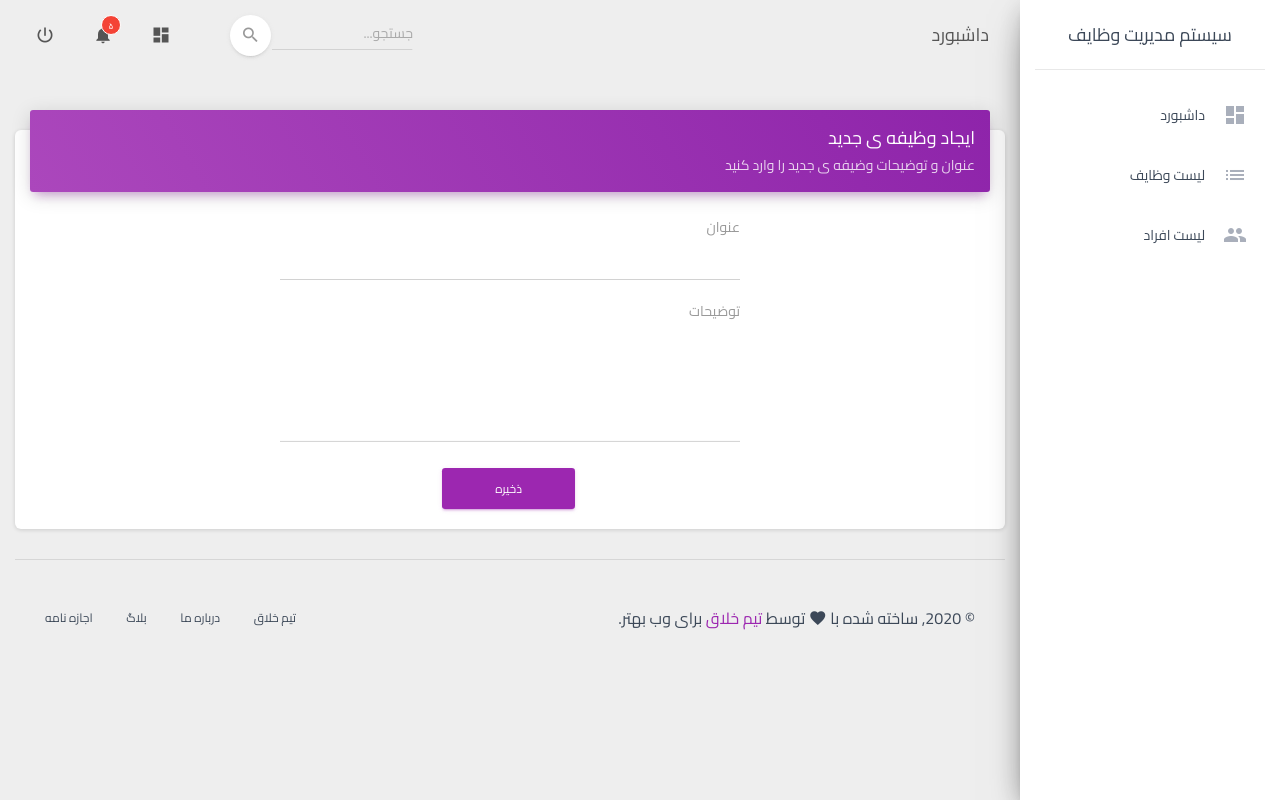
After one commit to ghorbani1999/django_tasks, a Django app: page /tasks/create in a window 1280 px wide. The commit adds this page. Run offline with Django 3.2, Linux system fonts and the light colour scheme; some libraries are stand-ins or nearby versions.

Commit message:
create task template and url

```diff
--- /dev/null
+++ b/app/templates/create_task.html
@@ -0,0 +1,40 @@
+{% extends "master.html" %}
+{% block content %}
+
+        <div class="card">
+            <div class="card-header card-header-primary">
+                <h4 class="card-title">ایجاد وظیفه ی جدید</h4>
+                <p class="card-category">عنوان و توضیحات وضیفه ی جدید را وارد کنید</p>
+            </div>
+            <div class="card-body">
+                <form>
+                    <div class="row justify-content-center">
+                        <div class="col-md-6">
+                            <div class="form-group">
+                                <label class="bmd-label-floating">عنوان</label>
+                                <input type="text" class="form-control">
+                            </div>
+                        </div>
+                    </div>
+                    <div class="row justify-content-center">
+                        <div class="col-md-6">
+                            <div class="form-group">
+
+                                <div class="form-group">
+                                    <label class="bmd-label-floating">توضیحات</label>
+                                    <textarea class="form-control" rows="5"></textarea>
+                                </div>
+                            </div>
+                        </div>
+                    </div>
+                    <div class="row justify-content-center">
+                        <div class="col-md-2">
+
+                            <button type="submit" class="btn btn-primary btn-block">ذخیره</button>
+                        </div>
+                    </div>
+                    <div class="clearfix"></div>
+                </form>
+            </div>
+        </div>
+{% endblock content %}
--- a/app/templates/list.html
+++ b/app/templates/list.html
@@ -60,7 +60,7 @@
                 </div>
             </div>
 
-            <a target="_blank" href="#" class="btn btn-round btn-fill btn-info"><h4>ایجاد وظیفه ی جدید</h4><div class="ripple-container">
+            <a target="_blank" href="{% url 'create_task' %}" class="btn btn-round btn-fill btn-info"><h4>ایجاد وظیفه ی جدید</h4><div class="ripple-container">
 
             </div>
             <i class="material-icons">add</i>
--- a/app/templates/master.html
+++ b/app/templates/master.html
@@ -8,7 +8,7 @@
     <link rel="icon" type="image/png" href="{% static 'img/favicon.png' %}">
     <meta http-equiv="X-UA-Compatible" content="IE=edge,chrome=1" />
     <title>
-        داشبورد متریال توسط تیم خلاق
+        سیستم مدیریت وظایف
     </title>
     <meta content='width=device-width, initial-scale=1.0, maximum-scale=1.0, user-scalable=0, shrink-to-fit=no' name='viewport' />
     <!--     Fonts and icons     -->
@@ -52,7 +52,7 @@
     -->
             <div class="logo">
                 <a href="#" class="simple-text logo-normal">
-		          سیستم مدیریت وظایف
+                  سیستم مدیریت وظایف
 		        </a>
             </div>
             <div class="sidebar-wrapper">
--- a/app/views.py
+++ b/app/views.py
@@ -9,15 +9,20 @@ def list_tasks(request):
     }
     return render(request,'list.html',contex)
 
+
 def show_task(request,id):
     contex = {'id' : id }
     return render(request,'show_task.html',contex)
 
+
 def edit_task(request,id):
     return render(request,'edit_task.html')
 
+
 def dashboard(request):
     return render(request,'dashboard.html')
+
+
 def create_task(request):
     return render(request,'create_task.html')
 # Create your views here.
--- a/tasks/urls.py
+++ b/tasks/urls.py
@@ -18,9 +18,10 @@ from django.urls import path
 from app import views
 
 urlpatterns = [
+    path('' , views.dashboard , name='dashboard'),
     path('admin/', admin.site.urls),
     path('tasks/', views.list_tasks , name='list' ),
     path('tasks/<int:id>', views.show_task , name= 'show_task'),
     path('tasks/<int:id>/edit' , views.edit_task , name='edit_task'),
-    path('dashboard' , views.dashboard , name='dashboard')
+    path('tasks/create' , views.create_task , name= 'create_task')
 ]
```
